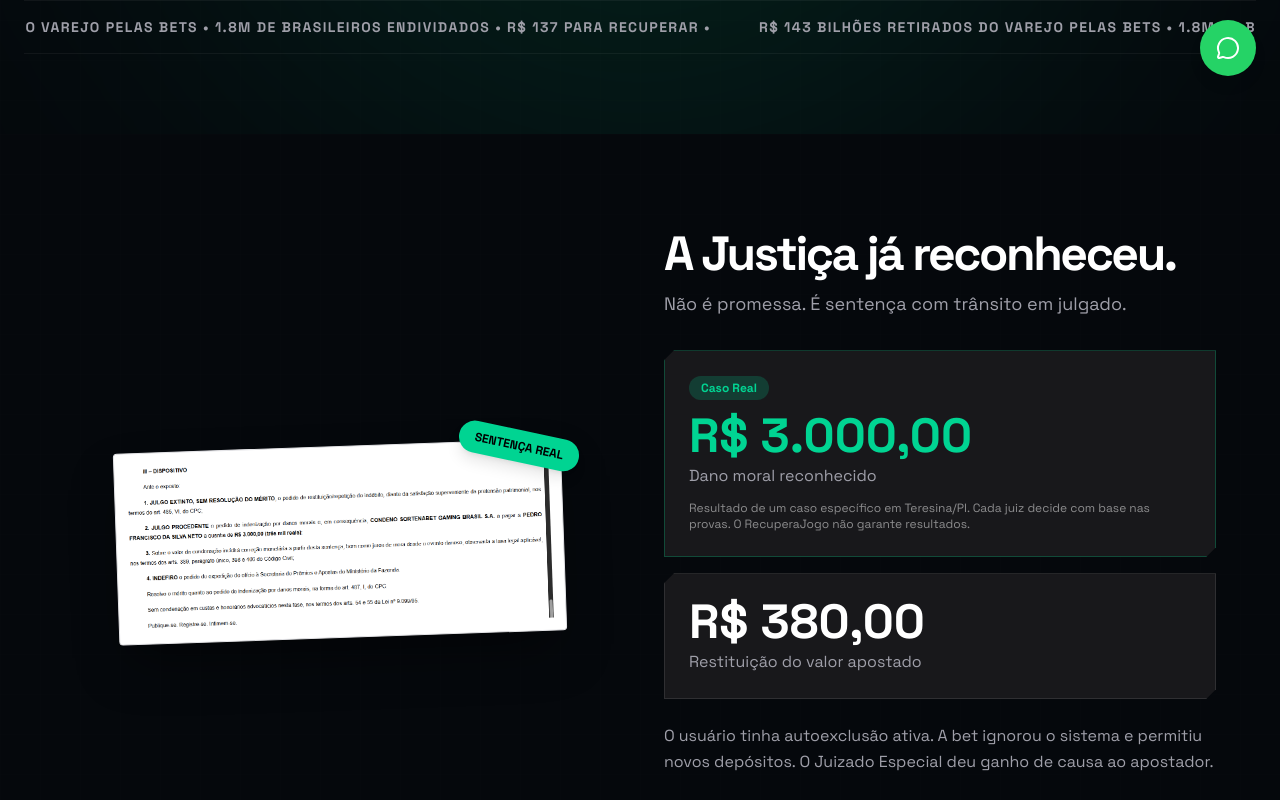
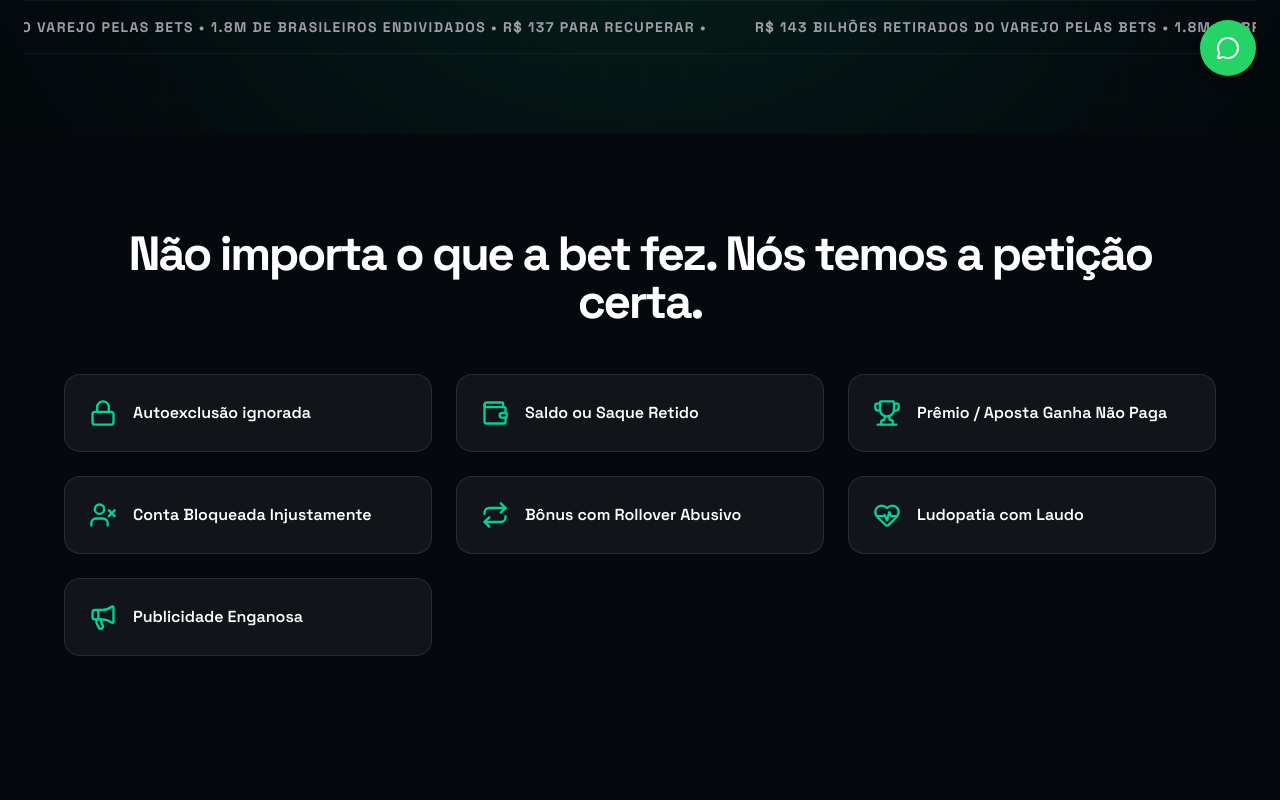
Before and after one commit to pedrofsneto33/EBookall, a Next.js app: page / in a window 1280 px wide. Shown: the part 700-1500 px from the top of the page. Built offline with nearby package versions, Linux system fonts and the light colour scheme; no server answers.

Commit message:
feat(ui): atualiza vitrine de casos na landing page para os 7 modelos

```diff
--- a/app/page.tsx
+++ b/app/page.tsx
@@ -5,7 +5,7 @@ import HeroSection from "@/components/home/HeroSection";
 import CourtWinSection from "@/components/home/CourtWinSection";
 import Navbar from "@/components/shared/Navbar";
 import OfferSection from "@/components/home/OfferSection";
-import { Check, X, Upload, Cpu, FileCheck2, HelpCircle, MessageCircle, FileText, HeartPulse } from "lucide-react";
+import { Check, X, Upload, Cpu, FileCheck2, HelpCircle, MessageCircle, FileText, HeartPulse, Lock, Wallet, Trophy, UserX, Repeat, Megaphone } from "lucide-react";
 import { LIMITE_JUS_POSTULANDI, formatarMoeda } from "./lib/config";
 
 interface FaqItem {
@@ -70,6 +70,34 @@ export default function LandingPage() {
 
       {/* HERO */}
       <HeroSection />
+
+      {/* CASOS QUE RESOLVEMOS */}
+      <section className="py-24 px-6">
+        <div className="mx-auto max-w-6xl">
+          <h2 className="text-4xl md:text-5xl font-black tracking-tighter text-center mb-12">
+            Não importa o que a bet fez. Nós temos a petição certa.
+          </h2>
+          <div className="grid grid-cols-1 sm:grid-cols-2 lg:grid-cols-3 gap-6">
+            {[
+              { title: "Autoexclusão ignorada", Icon: Lock },
+              { title: "Saldo ou Saque Retido", Icon: Wallet },
+              { title: "Prêmio / Aposta Ganha Não Paga", Icon: Trophy },
+              { title: "Conta Bloqueada Injustamente", Icon: UserX },
+              { title: "Bônus com Rollover Abusivo", Icon: Repeat },
+              { title: "Ludopatia com Laudo", Icon: HeartPulse },
+              { title: "Publicidade Enganosa", Icon: Megaphone },
+            ].map(({ title, Icon }) => (
+              <div
+                key={title}
+                className="bg-white/5 border border-white/10 rounded-2xl p-6 flex items-center gap-4"
+              >
+                <Icon className="text-emerald-400 shrink-0" size={28} />
+                <span className="font-semibold text-white">{title}</span>
+              </div>
+            ))}
+          </div>
+        </div>
+      </section>
 
       <CourtWinSection />
 
```
